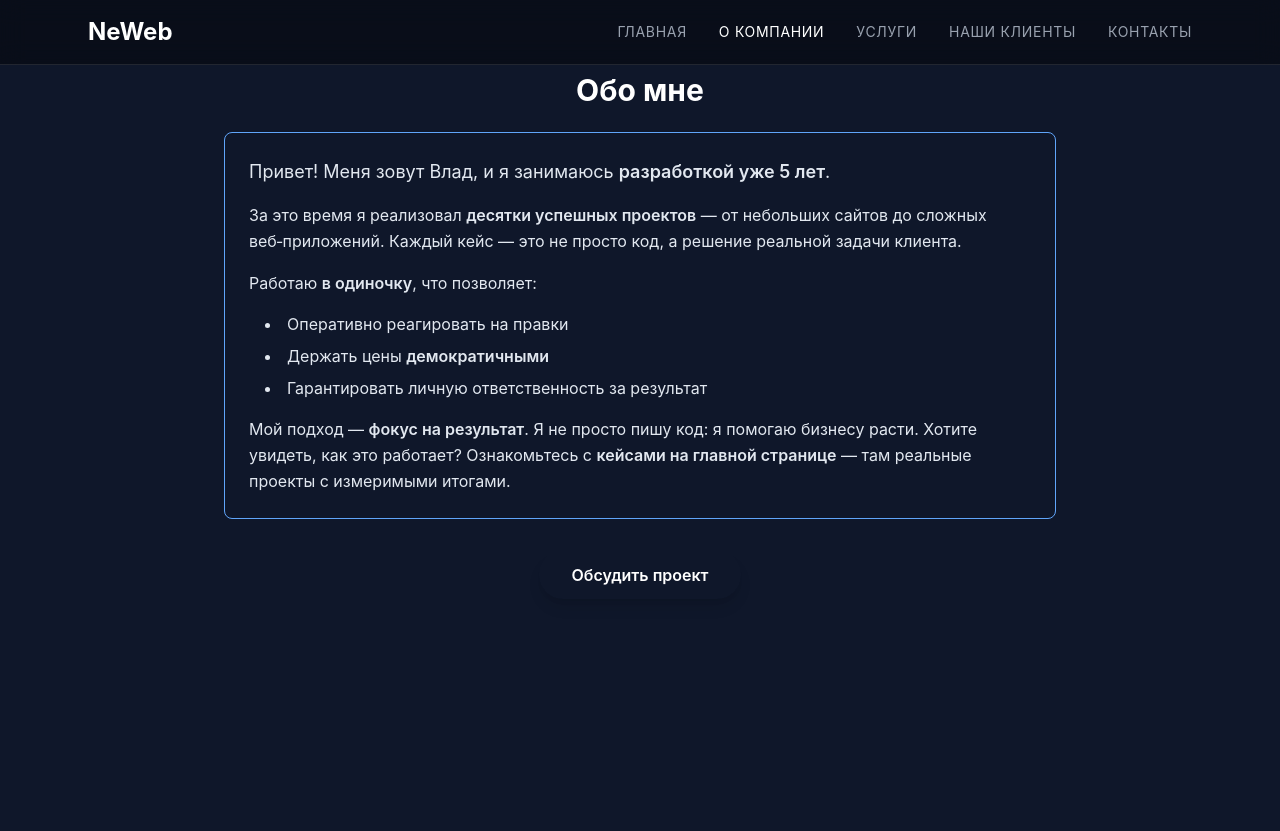
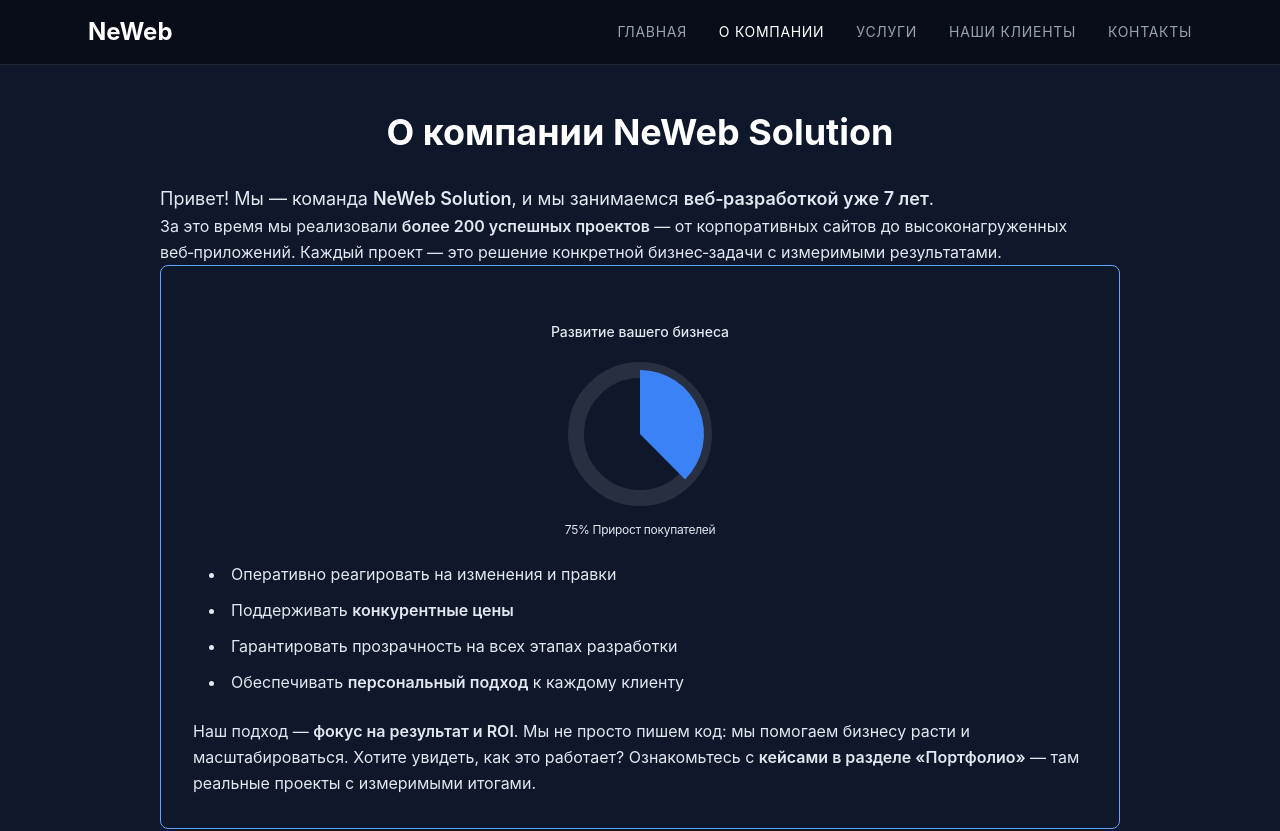
Before and after one commit to Gans-Shtraus/vizitkavizitka, a Next.js app: page /about in a window 1280 px wide. Shown: the top 831 px of the page. Built offline with nearby package versions, Linux system fonts and the light colour scheme.

Commit message:
release about

```diff
--- /dev/null
+++ b/src/app/about/BenefitsList.tsx
@@ -0,0 +1,16 @@
+export default function BenefitsList() {
+  return (
+    <ul className="list-disc list-inside ml-4 space-y-3 mt-6">
+      <li>Оперативно реагировать на изменения и правки</li>
+      <li>
+        Поддерживать{" "}
+        <span className="text-accent-light font-semibold">конкурентные цены</span>
+      </li>
+      <li>Гарантировать прозрачность на всех этапах разработки</li>
+      <li>
+        Обеспечивать{" "}
+        <span className="text-accent font-semibold">персональный подход</span> к каждому клиенту
+      </li>
+    </ul>
+  );
+}
--- /dev/null
+++ b/src/app/about/CTAButton.tsx
@@ -0,0 +1,15 @@
+export default function CTAButton() {
+  return (
+    <div className="mt-10 text-center">
+      <a
+        href="#contacts"
+        className="inline-block px-6 py-3 sm:px-8 sm:py-4 bg-accent text-white rounded-full font-semibold
+              hover:bg-accent-light hover:scale-105 transition-all duration-300
+              shadow-lg hover:shadow-accent/50 text-sm sm:text-base
+              hover:shadow-xl"
+      >
+        Обсудить проект
+      </a>
+    </div>
+  );
+}
--- /dev/null
+++ b/src/app/about/GrowthChart.tsx
@@ -0,0 +1,47 @@
+import { useMemo } from "react";
+
+interface GrowthChartProps {
+  value: number;
+}
+
+export default function GrowthChart({ value }: GrowthChartProps) {
+  const pointX = 50 + 40 * Math.sin((value / 100) * Math.PI);
+  const pointY = 50 - 40 * Math.cos((value / 100) * Math.PI);
+
+  const pathData = `
+    M 50 10
+    A 40 40 0 0 1 ${pointX} ${pointY}
+    L 50 50 Z
+  `;
+
+  return (
+    <div className="mt-6 flex justify-center">
+      <div className="w-full sm:w-1/2 lg:w-1/4">
+        <h3 className="text-sm font-medium text-accent-light mb-3 text-center">
+          Развитие вашего бизнеса
+        </h3>
+        <svg viewBox="0 0 100 100" className="w-40 h-40 mx-auto">
+          <circle
+            cx="50"
+            cy="50"
+            r="40"
+            fill="none"
+            stroke="rgba(255,255,255,0.1)"
+            strokeWidth="10"
+          />
+          <path
+            d={pathData}
+            fill="var(--accent)"
+            className="transition-all duration-1000 ease-out"
+          >
+            {/* Исправленный <title>: единая строка */}
+            <title>{`${Math.round(value)}% Прирост покупателей`}</title>
+          </path>
+        </svg>
+        <p className="text-center text-xs text-accent-light mt-2 tracking-tight">
+          {Math.round(value)}% Прирост покупателей
+        </p>
+      </div>
+    </div>
+  );
+}
--- /dev/null
+++ b/src/app/about/HeaderSection.tsx
@@ -0,0 +1,23 @@
+export default function HeaderSection() {
+  return (
+    <>
+      <h1 className="text-2xl sm:text-4xl font-bold text-white mb-8 text-center mt-20">
+        О компании NeWeb Solution
+      </h1>
+
+      <p className="text-base sm:text-lg leading-relaxed">
+        Привет! Мы — команда{" "}
+        <span className="text-accent font-semibold">NeWeb Solution</span>,
+        и мы занимаемся{" "}
+        <span className="text-accent-light font-semibold">веб‑разработкой уже 7 лет</span>.
+      </p>
+
+      <p className="leading-relaxed">
+        За это время мы реализовали{" "}
+        <span className="text-accent-light font-semibold">более 200 успешных проектов</span> —
+        от корпоративных сайтов до высоконагруженных веб‑приложений. Каждый проект — это
+        решение конкретной бизнес‑задачи с измеримыми результатами.
+      </p>
+    </>
+  );
+}
--- a/src/app/about/page.tsx
+++ b/src/app/about/page.tsx
@@ -1,49 +1,61 @@
+"use client";
+import { useState, useEffect } from "react";
+import HeaderSection from "./HeaderSection";
+import GrowthChart from "./GrowthChart";
+import BenefitsList from "./BenefitsList";
+import CTAButton from "./CTAButton";
+
 export default function About() {
+  const [chartData, setChartData] = useState([84, 75, 125, 78, 92]);
+  const [isMounted, setIsMounted] = useState(false);
+
+  useEffect(() => {
+    setIsMounted(true); // Флаг: компонент загружен на клиенте
+
+    const interval = setInterval(() => {
+      setChartData((prev) =>
+        prev.map((val) => {
+          const change = Math.random() * 16 - 8;
+          return Math.max(40, Math.min(100, val + change));
+        })
+      );
+    }, 1800);
+
+    return () => clearInterval(interval);
+  }, []);
+
   return (
-    <div  className="p-4 sm:p-8 max-w-4xl mx-auto">
-      <h1 className="text-2xl sm:text-3xl font-bold neon-text mb-6 text-center mt-10">
-        Обо мне
-      </h1>
+    <div className="p-4 sm:p-8 max-w-5xl mx-auto">
+      <HeaderSection />
 
-      <div className="neon-border p-4 sm:p-6 rounded-lg bg-opacity-10 bg-accent/5 space-y-4">
-        <p className="text-base sm:text-lg leading-relaxed">
-          Привет! Меня зовут Влад, и я занимаюсь <span className="text-neon-blue font-semibold">разработкой уже 5 лет</span>.
-        </p>
+      <div className="neon-border p-6 sm:p-8 rounded-lg bg-opacity-10 bg-accent/5 space-y-6">
+        {isMounted ? (
+          <GrowthChart value={chartData[0]} />
+        ) : (
+          // Заполнитель на время гидратации
+          <div className="mt-6 flex justify-center">
+            <div className="w-full sm:w-1/2 lg:w-1/4">
+              <h3 className="text-sm font-medium text-accent-light mb-3 text-center">
+                Развитие вашего бизнеса
+              </h3>
+              <div className="w-40 h-40 mx-auto bg-black/20 rounded-full" />
+            </div>
+          </div>
+        )}
 
-        <p className="leading-relaxed">
-          За это время я реализовал <span className="text-neon-pink font-semibold">десятки успешных проектов</span> —
-          от небольших сайтов до сложных веб‑приложений. Каждый кейс — это не просто код,
-          а решение реальной задачи клиента.
-        </p>
+        <BenefitsList />
 
-        <p className="leading-relaxed">
-          Работаю <span className="text-neon-blue font-semibold">в одиночку</span>, что позволяет:
-        </p>
-
-        <ul className="list-disc list-inside ml-4 space-y-2">
-          <li>Оперативно реагировать на правки</li>
-          <li>Держать цены <span className="text-neon-pink font-semibold">демократичными</span></li>
-          <li>Гарантировать личную ответственность за результат</li>
-        </ul>
-
-        <p className="leading-relaxed">
-          Мой подход — <span className="text-neon-blue font-semibold">фокус на результат</span>.
-          Я не просто пишу код: я помогаю бизнесу расти. Хотите увидеть, как это работает?
-          Ознакомьтесь с <span className="text-neon-pink font-semibold">кейсами на главной странице</span> —
-          там реальные проекты с измеримыми итогами.
+        <p className="leading-relaxed mt-6">
+          Наш подход —{" "}
+          <span className="text-accent font-semibold">фокус на результат и ROI</span>. Мы не просто
+          пишем код: мы помогаем бизнесу расти и масштабироваться. Хотите увидеть, как это работает?
+          Ознакомьтесь с{" "}
+          <span className="text-accent-light font-semibold">кейсами в разделе «Портфолио»</span> — там
+          реальные проекты с измеримыми итогами.
         </p>
       </div>
 
-      <div className="mt-8 text-center">
-        <a
-          href="#contacts"
-          className="inline-block px-6 py-3 sm:px-8 sm:py-3 bg-accent text-white rounded-full font-semibold
-                   hover:bg-neon-blue hover:scale-105 transition-all duration-300
-                   shadow-lg hover:shadow-neon-blue/50 text-sm sm:text-base"
-        >
-          Обсудить проект
-        </a>
-      </div>
+      <CTAButton />
     </div>
   );
 }
```
